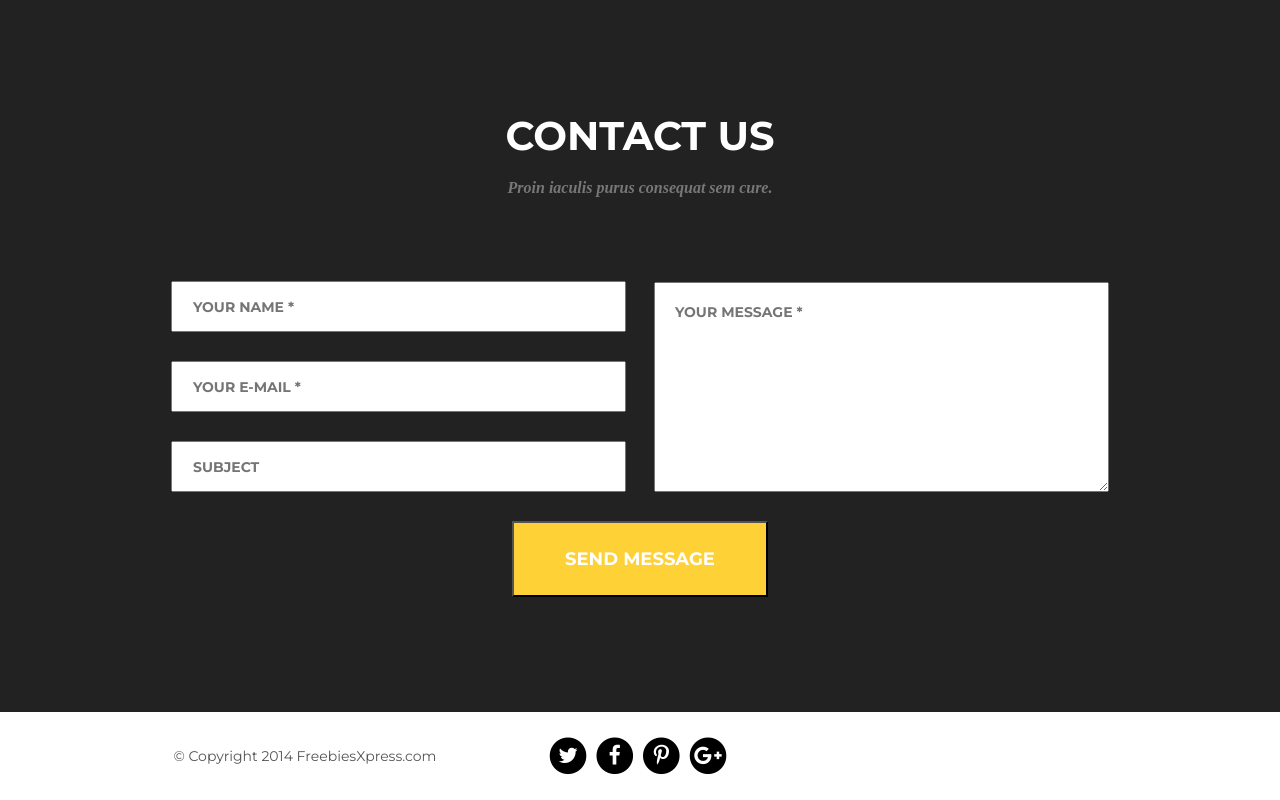
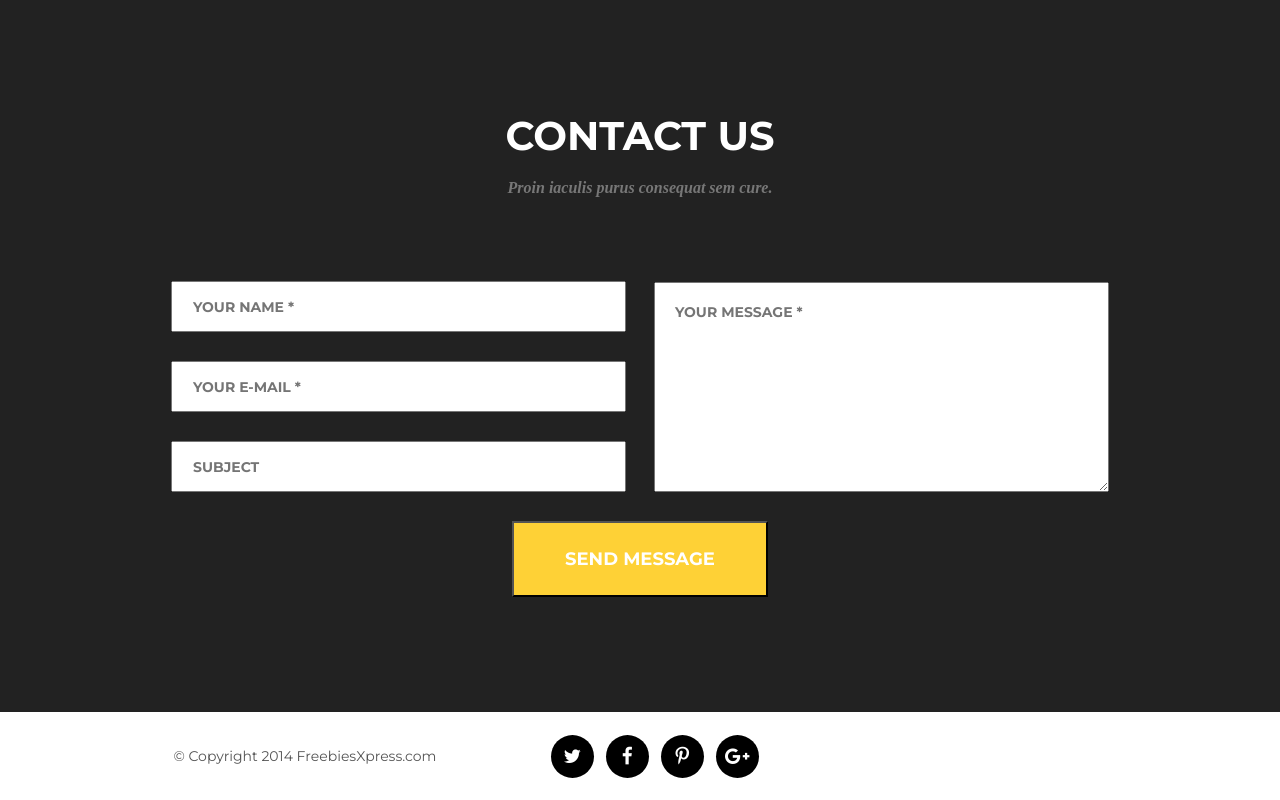
Before and after one commit to MagMiszewska/PSD-1-Golden, a website: page index.html in a window 1280 px wide. Shown: the part 3959-4759 px from the top of the page. Drawn offline with Linux system fonts and the light colour scheme.

Commit message:
Fix icons in footer and team section, add hover

```diff
--- a/index.html
+++ b/index.html
@@ -234,22 +234,18 @@
         <div class="container main-footer__content">
             <p class="main-footer__copyright">&#169 Copyright 2014 FreebiesXpress.com</p>
             <div class="main-footer__social-media">
-                <span class="fa-stack fa-reverse fa-lg">
-                    <i class="fa fa-circle fa-stack-2x"></i>
-                    <i class="fa fa-twitter fa-inverse fa-stack-1x"></i>
-                </span>
-                <span class="fa-stack fa-lg">
-                    <i class="fa fa-circle fa-stack-2x"></i>
-                    <i class="fa fa-facebook fa-inverse fa-stack-1x"></i>
-                </span>
-                <span class="fa-stack fa-lg">
-                    <i class="fa fa-circle fa-stack-2x"></i>
-                    <i class="fa fa-pinterest-p fa-inverse fa-stack-1x"></i>
-                </span>
-                <span class="fa-stack fa-lg">
-                    <i class="fa fa-circle fa-stack-2x"></i>
-                    <i class="fa fa-google-plus fa-inverse fa-stack-1x"></i>
-                </span>
+                <a class="footer__social-link" href="#">
+                    <i class="footer__social-logo footer__social-logo--twitter fa fa-twitter"></i>
+                </a>
+                <a class="footer__social-link" href="#">
+                    <i class="footer__social-logo footer__social-logo--fb fa fa-facebook"></i>
+                </a>
+                <a class="footer__social-link" href="#">
+                    <i class="footer__social-logo footer__social-logo--pinterest fa fa-pinterest-p"></i>
+                </a>
+                <a class="footer__social-link" href="#">
+                    <i class="footer__social-logo footer__social-logo--google-plus fa fa-google-plus"></i>
+                </a>
             </div>
         </div>
     </footer>
--- a/sass/_footer.scss
+++ b/sass/_footer.scss
@@ -16,6 +16,46 @@
 
         .main-footer__social-media {
             flex: 60%;
+
+            .footer__social-link {
+                text-decoration: none;
+                .footer__social-logo {
+                    height: 43px;
+                    width: 43px;
+                    line-height: 43px;
+                    border-radius: 50%;
+                    font-size: 19px;
+                    color: $white;
+                    margin: 0 4px;
+                    background-color: #000;
+                    text-align: center;
+                    transition: all 0.5s ease-in-out;
+                }
+
+                .footer__social-logo--twitter {
+                    &:hover {
+                        background-color: #00aced;
+                    }
+                }
+
+                .footer__social-logo--fb {
+                    &:hover {
+                        background-color: #3b5998;
+                    }
+                }
+
+                .footer__social-logo--pinterest {
+                    &:hover {
+                        background-color: #cb2028;
+                    }
+                }
+
+                .footer__social-logo--google-plus {
+                    &:hover {
+                        background-color: #d95232;
+                    }
+                }
+            }
         }
     }
 }
--- a/sass/_team.scss
+++ b/sass/_team.scss
@@ -75,6 +75,7 @@
                     font-size: 19px;
                     color: #000;
                     margin: 0 4px;
+                    transition: all 0.5s;
                 }
 
                 .team__social-logo--twitter {
--- a/sass/style.scss
+++ b/sass/style.scss
@@ -7,9 +7,9 @@
 @import 'services';
 @import 'portfolio';
 @import 'contact-us';
-@import 'footer';
 @import 'partnership';
 @import 'team';
+@import 'footer';
 
 
 * {
```
Also changed, not shown: css/style.css, 1 other file.
